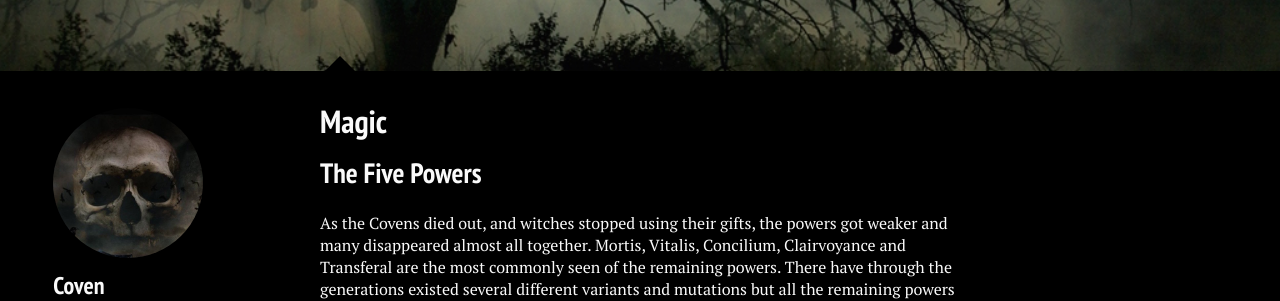
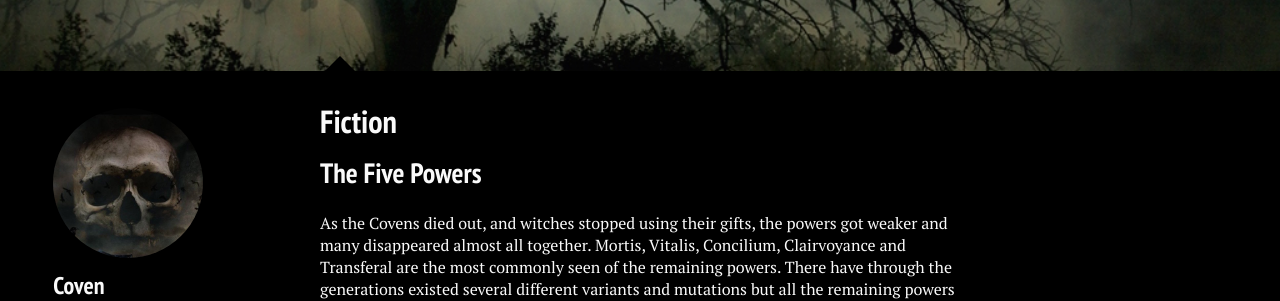
Before and after one commit to stanislavb/en.coven.nu, a Jekyll site: the page built from magic/index.md, in a window 1280 px wide and 900 px high. Shown: the part 404-705 px from the top of the window. Built offline with Jekyll 4.4.1, drawn with Linux system fonts in a browser that asks for light colours; nearby versions of some CDN libraries.

Commit message:
Update index.md

```diff
--- a/magic/index.md
+++ b/magic/index.md
@@ -1,7 +1,7 @@
 ---
 layout: page
-title: Magic
-tags: [magic, powers, rituals, crystals, tarot]
+title: Fiction
+tags: [fiction, powers, rituals, crystals, tarot]
 modified: 2015-01-11
 comments: true
 image:
```
